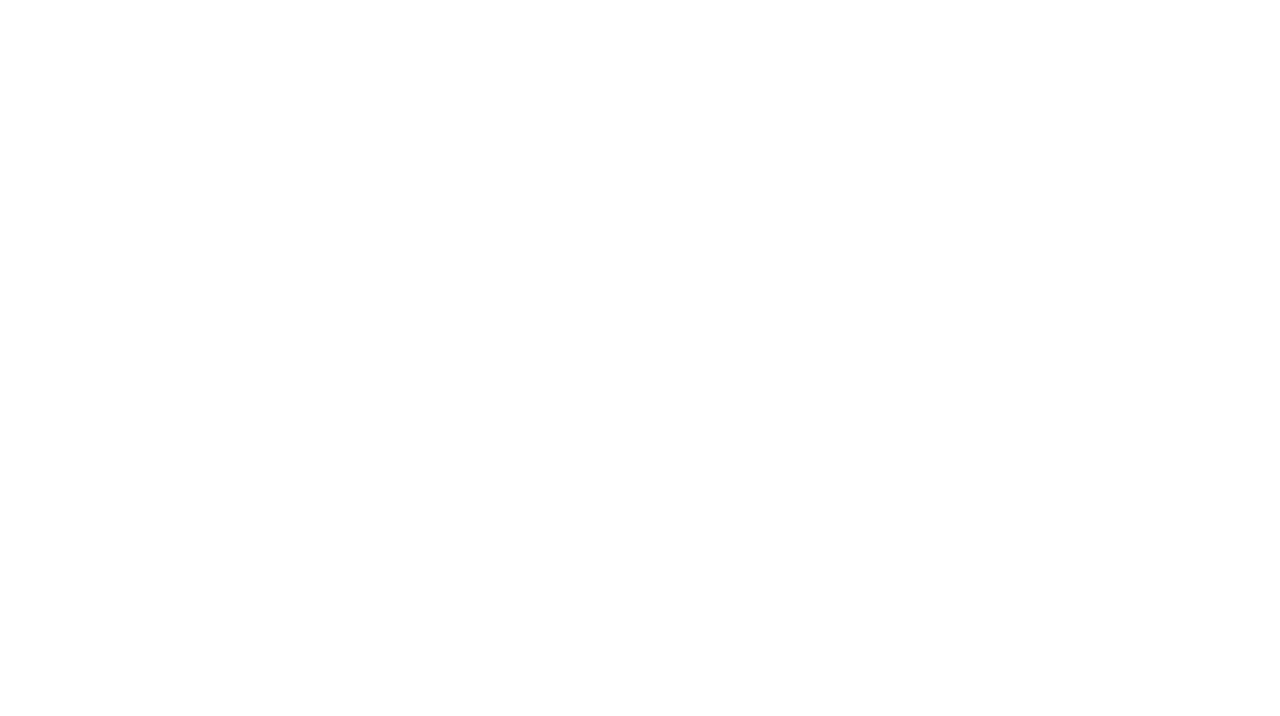
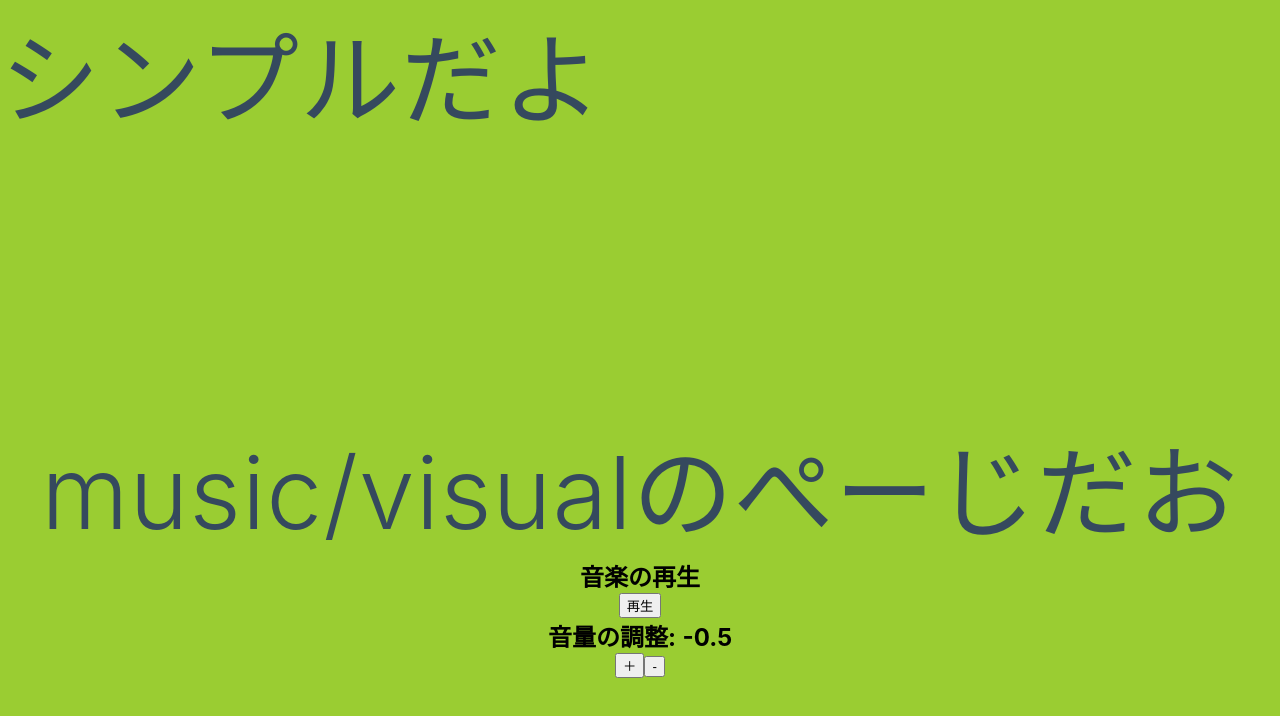
Before and after one commit to mmusasabi/nuxt-practive, a Nuxt app in the folder app/: page /music/visual in a window 1280 px wide. Before the commit this address had no page. Shown: the top 716 px of the page. Built offline with nearby package versions, Linux system fonts and the light colour scheme; no server answers.

Commit message:
feat: 音楽再生と音量調整

```diff
--- /dev/null
+++ b/app/pages/music/upload.vue
@@ -0,0 +1,82 @@
+<template>
+  <div
+    class="avator">
+    <img
+      class="avator__icon"
+      :src="avatorUrl" />
+    <input
+      class="avator__input"
+      type="file"
+      id="avator-input"
+      accept="image/png,image/jpeg,image/gif"
+      v-on:change="uploadAvator" />
+    <button
+      class="avator__button"
+      v-on:click="selectAvator">
+
+      aaaaaaaaaaa
+    </button>
+  </div>
+</template>
+
+<script>
+export default {
+  methods: {
+    selectAvator() {
+      const input = document.querySelector('#avator-input');
+      input.click();
+    },
+    uploadAvator(e) {
+      e.preventDefault();
+      // nothing to do when 'files' is empty
+      if (e.target.files.length === 0) {
+        return null;
+      }
+      const avatorfile = e.target.files[0];
+      // TODO: add upload process with same file name
+      // eslint-disable-next-line
+      console.log(avatorfile);
+      // add timestamp to image url to reload
+      this.avatorUrl = `${this.avatorUrl}?timestamp=${Date.now()}`
+    },
+  },
+  data() {
+    return {
+      // TODO: Replace Your avator Path
+      avatorUrl: '/mmusasabi-icon.jpg',
+    };
+  },
+};
+</script>
+
+<style>
+.avator {
+  position: relative;
+  display: inline-block;
+}
+.avator__icon {
+  height: 64px;
+  width: 64px;
+  border-radius: 50%;
+}
+.avator__input {
+  display: none;
+}
+.avator__button {
+  /* reset button style */
+  background-color: transparent;
+  border: none;
+  cursor: pointer;
+  outline: none;
+  padding: 0;
+  appearance: none;
+  /* position setting*/
+  position: absolute;
+  right: -4px;
+  bottom: 4px;
+  border-radius: 50%;
+  box-shadow: 1px 1px rgba(0, 0, 0, 0.1);
+  background-color: white;
+  padding: 2px;
+}
+</style>
--- /dev/null
+++ b/app/pages/music/visual.vue
@@ -0,0 +1,140 @@
+<template>
+  <section class="container">
+    <div>
+      <h1 class="title">
+        music/visualのぺーじだお
+      </h1>
+      <div>
+        <h2>音楽の再生</h2>
+        <button v-if="isMusicStatusStop" v-on:click="musicStart()">
+          再生
+        </button>
+        <button v-else v-on:click="musicStop()">
+          停止
+        </button>
+      </div>
+
+      <div>
+        <h2>音量の調整: {{musicVolume}}</h2>
+        <button v-on:click="volumeUp()">
+          ＋
+        </button>
+        <button v-on:click="volumeDown()">
+          -
+        </button>
+      </div>
+    </div>
+  </section>
+</template>
+
+<script>
+const MUSIC_PLAY = "play"
+const MUSIC_STOP = "stop"
+const VOLUME_INTERVAL = 0.1
+
+export default {
+  layout: 'simple',
+  data() {
+    return {
+      source: null,
+      gainNode: null,
+      musicStatus: MUSIC_STOP,
+      musicVolume: -0.5, // 初期音量 50%...?
+      musicFile: "/music.mp3"
+    }
+  },
+
+  created() {
+    if (process.browser) { // Nuxt サーバーサイドで実行しない
+      const context = new AudioContext();
+      this.source = context.createBufferSource();
+
+      // 音楽ファイルを読み込む。
+      var request = new XMLHttpRequest();
+      request.open('GET', this.musicFile, true);
+      request.responseType = 'arraybuffer';
+      request.send();
+
+      let tis = this
+      request.onload = function () {
+        var res = request.response;
+        context.decodeAudioData(res, function (buf) {
+          tis.source.buffer = buf;
+        });
+      };
+      this.source.connect(context.destination);
+
+      // 音量調整
+      this.gainNode = context.createGain();
+      this.source.connect(this.gainNode);
+      this.gainNode.connect(context.destination);
+      // this.gainNode.gain.value が音量のやつ。　初期値1。-1で音が消える。-2と0で音量一緒。
+      this.gainNode.gain.value = this.musicVolume;
+    }
+    console.log(this.source);
+  },
+
+  computed: {
+    isMusicStatusStop() {
+      return this.musicStatus === MUSIC_STOP
+    }
+  },
+
+  methods: {
+    musicStart() {
+      this.musicStatus = MUSIC_PLAY
+      if (process.browser) { // Nuxt サーバーサイドで実行しない
+        this.source.start();
+      }
+    },
+
+    musicStop() {
+      this.musicStatus = MUSIC_STOP
+      if (process.browser) { // Nuxt サーバーサイドで実行しない
+        this.source.stop();
+      }
+    },
+
+    volumeUp() {
+      this.gainNode.gain.value = this.gainNode.gain.value + VOLUME_INTERVAL;
+      this.musicVolume = this.gainNode.gain.value;
+    },
+
+    volumeDown() {
+      this.gainNode.gain.value = this.gainNode.gain.value - VOLUME_INTERVAL;
+      this.musicVolume = this.gainNode.gain.value;
+    }
+  }
+}
+</script>
+
+<style>
+.container {
+  min-height: 100vh;
+  display: flex;
+  justify-content: center;
+  align-items: center;
+  text-align: center;
+}
+
+.title {
+  font-family: "Quicksand", "Source Sans Pro", -apple-system, BlinkMacSystemFont, "Segoe UI", Roboto, "Helvetica Neue", Arial, sans-serif; /* 1 */
+  display: block;
+  font-weight: 300;
+  font-size: 100px;
+  color: #35495e;
+  letter-spacing: 1px;
+}
+
+.subtitle {
+  font-weight: 300;
+  font-size: 42px;
+  color: #526488;
+  word-spacing: 5px;
+  padding-bottom: 15px;
+}
+
+.links {
+  padding-top: 15px;
+}
+</style>
```
Also changed, not shown: 1 other file (tests, documents, lock files or other folders).
